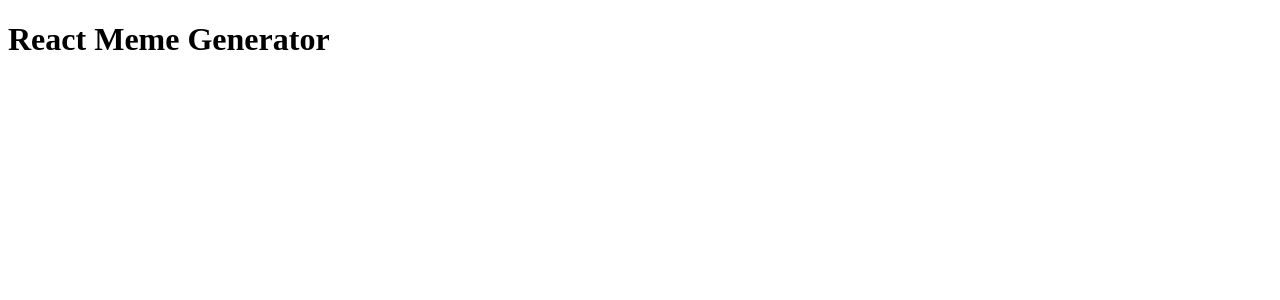
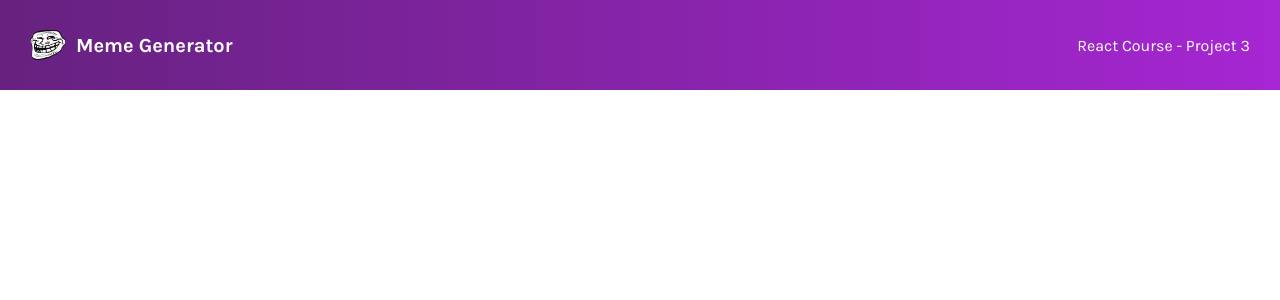
Before and after one commit to CandelaOlha/react-meme-generator, a React (Vite) app: page / in a window 1280 px wide. Shown: the top 300 px of the page. Built offline with nearby package versions, Linux system fonts and the light colour scheme.

Commit message:
project setup/added header

```diff
--- a/index.html
+++ b/index.html
@@ -1,9 +1,15 @@
-<!doctype html>
+<!DOCTYPE html>
 <html lang="en">
   <head>
     <meta charset="UTF-8" />
     <link rel="icon" type="image/svg+xml" href="/vite.svg" />
     <meta name="viewport" content="width=device-width, initial-scale=1.0" />
+    <link rel="preconnect" href="https://fonts.googleapis.com" />
+    <link rel="preconnect" href="https://fonts.gstatic.com" crossorigin />
+    <link
+      href="https://fonts.googleapis.com/css2?family=Karla:wght@400;500;600;700&display=swap"
+      rel="stylesheet"
+    />
     <title>React Meme Generator</title>
   </head>
   <body>
--- a/src/App.jsx
+++ b/src/App.jsx
@@ -1,5 +1,11 @@
+import Header from "./components/Header";
+
 const App = () => {
-  return <h1>React Meme Generator</h1>;
+  return (
+    <>
+      <Header />
+    </>
+  );
 };
 
 export default App;
--- /dev/null
+++ b/src/components/Header.jsx
@@ -0,0 +1,16 @@
+import "../styles/Header.css";
+import logo from "../assets/logo.png";
+
+const Header = () => {
+  return (
+    <header className="header">
+      <div className="header-title-container">
+        <img src={logo} alt="" className="header-image" />
+        <h1 className="header-title">Meme Generator</h1>
+      </div>
+      <h2 className="project-description">React Course - Project 3</h2>
+    </header>
+  );
+};
+
+export default Header;
--- /dev/null
+++ b/src/styles/Header.css
@@ -0,0 +1,29 @@
+@import "../styles/_reset.css";
+
+.header {
+  align-items: center;
+  background: linear-gradient(90deg, #672280 1.18%, #a626d3 100%);
+  color: #fff;
+  display: flex;
+  justify-content: space-between;
+  padding: 30px;
+}
+
+.header-title-container {
+  align-items: center;
+  display: flex;
+}
+
+.header-image {
+  margin-right: 10px;
+  width: 36px;
+}
+
+.header-title {
+  font-size: 20px;
+}
+
+.project-description {
+  font-size: 16px;
+  font-weight: 400;
+}
--- /dev/null
+++ b/src/styles/_reset.css
@@ -0,0 +1,6 @@
+* {
+  box-sizing: border-box;
+  font-family: "Karla", sans-serif;
+  margin: 0;
+  padding: 0;
+}
```
Also changed, not shown: src/assets/logo.png (added).
